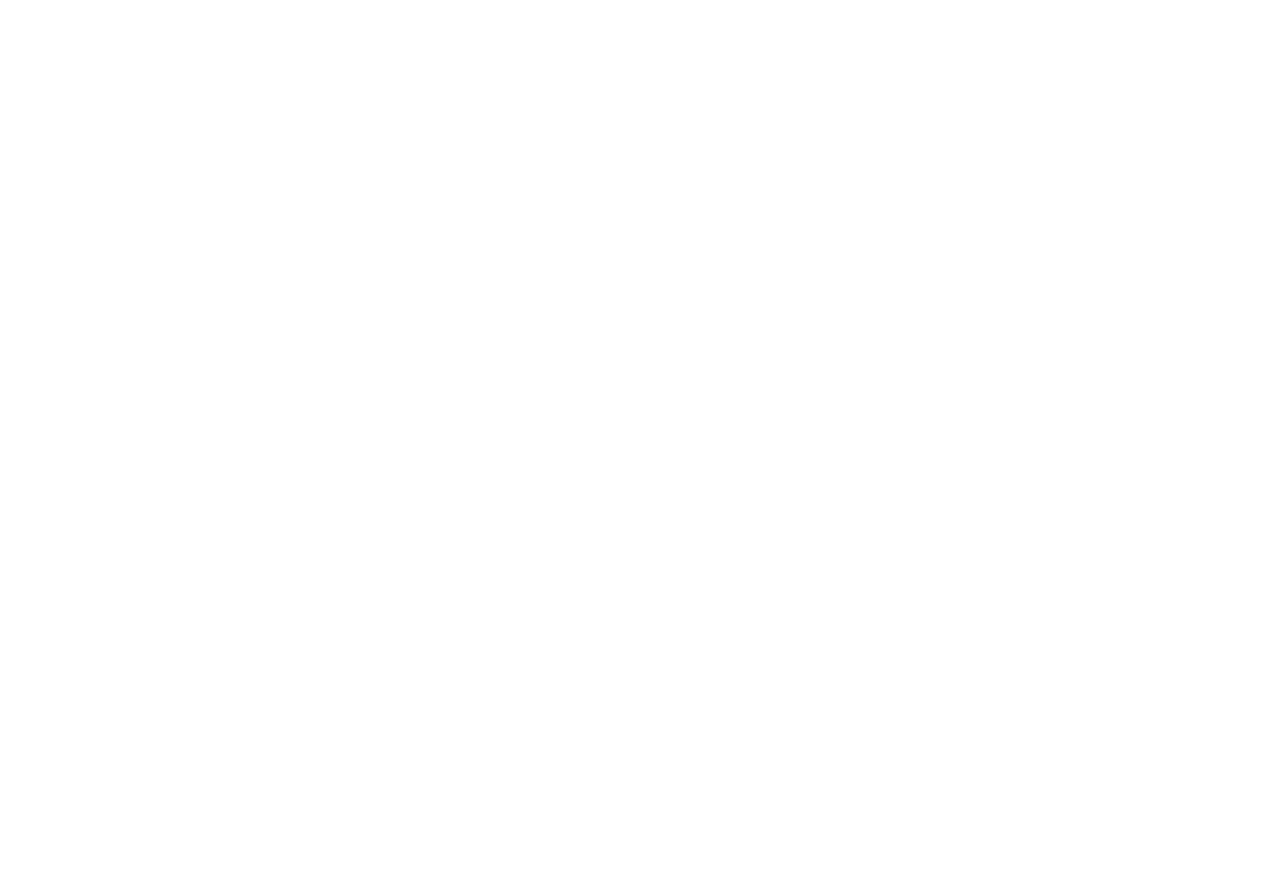
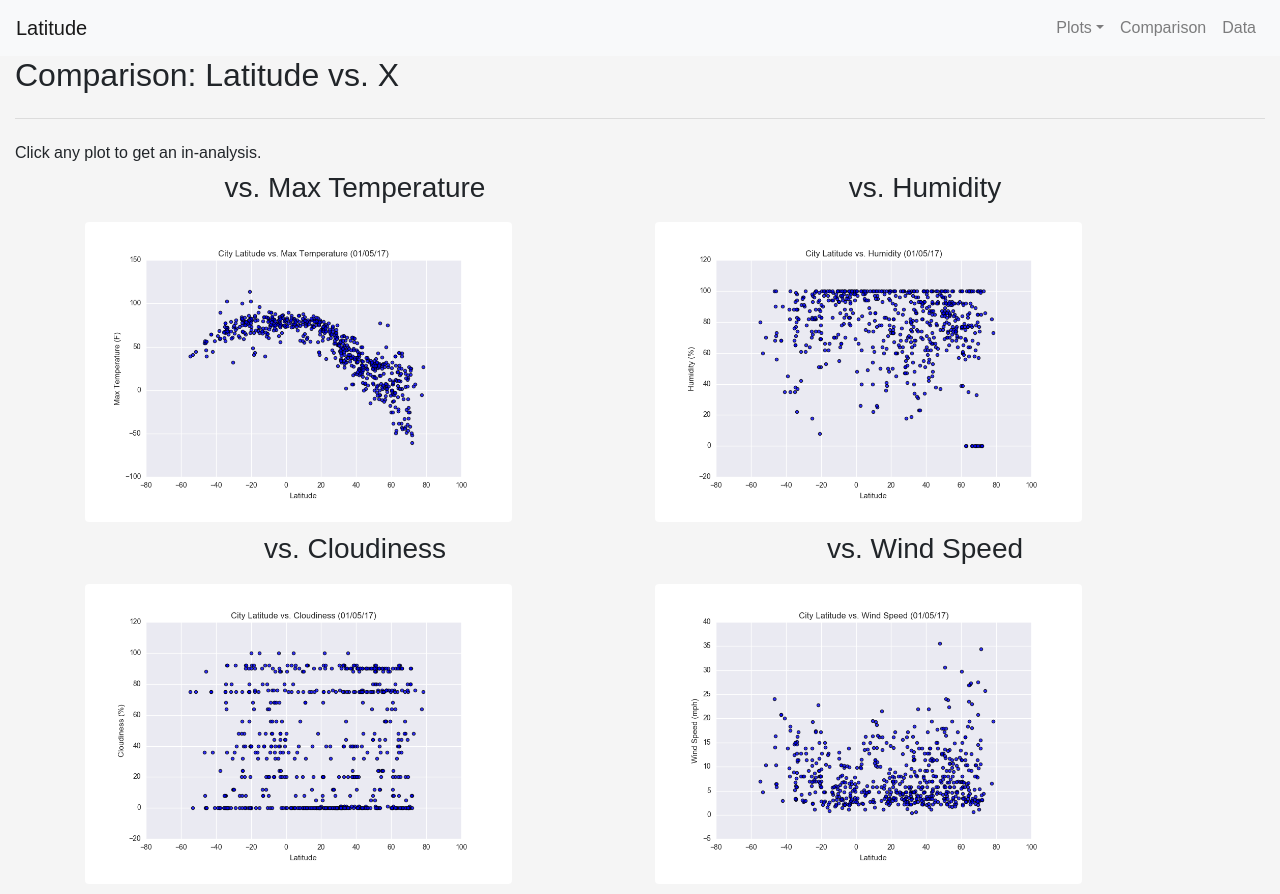
Before and after one commit to avaz7791/Web-Design-Challenge, a plain HTML site: page comparison.html in a window 1280 px wide. Before the commit the page ends 800 px from the top, so only its background shows below. Drawn offline with nearby package versions, Linux system fonts and the light colour scheme.

Commit message:
changes to  comparison page

```diff
--- a/comparison.html
+++ b/comparison.html
@@ -0,0 +1,93 @@
+<!DOCTYPE html>
+<html lang="en-us">
+
+<head>
+    <meta charset="UTF-8">
+    <title>Max Temperature</title>
+    <link rel="stylesheet" href="https://stackpath.bootstrapcdn.com/bootstrap/4.3.1/css/bootstrap.min.css" integrity="sha384-ggOyR0iXCbMQv3Xipma34MD+dH/1fQ784/j6cY/iJTQUOhcWr7x9JvoRxT2MZw1T" crossorigin="anonymous">
+    <link rel="stylesheet" href="style.css">
+
+    <script src="https://code.jquery.com/jquery-3.3.1.slim.min.js" integrity="sha384-q8i/X+965DzO0rT7abK41JStQIAqVgRVzpbzo5smXKp4YfRvH+8abtTE1Pi6jizo" crossorigin="anonymous"></script>
+    <script src="https://cdnjs.cloudflare.com/ajax/libs/popper.js/1.14.7/umd/popper.min.js" integrity="sha384-UO2eT0CpHqdSJQ6hJty5KVphtPhzWj9WO1clHTMGa3JDZwrnQq4sF86dIHNDz0W1" crossorigin="anonymous"></script>
+    <script src="https://stackpath.bootstrapcdn.com/bootstrap/4.3.1/js/bootstrap.min.js" integrity="sha384-JjSmVgyd0p3pXB1rRibZUAYoIIy6OrQ6VrjIEaFf/nJGzIxFDsf4x0xIM+B07jRM" crossorigin="anonymous"></script>
+
+</head>
+
+<body>
+
+    <nav class="navbar navbar-expand-lg navbar-fixed-top navbar-light bg-light">
+
+        <a class="navbar-brand" href="index.html">Latitude</a>
+        <button class="navbar-toggler" type="button" data-toggle="collapse"
+                data-target="#navbar_001" aria-controls="navbar_001"
+                aria-expanded="false" aria-label="Toggle navigation">
+            <span class="navbar-toggler-icon"></span>
+        </button>
+
+        <div class="collapse navbar-collapse" id="navbar_001">
+
+            <ul class="navbar-nav ml-auto">
+
+                <li class="nav-item dropdown">
+                    <a class="nav-link dropdown-toggle" href="#" id="navbarDropmenu002"
+                       data-toggle="dropdown" aria-haspopup="true" aria-expanded="false">Plots</a>
+
+                    <div class="dropdown-menu" aria-labelledby="navbarDropmenu002">
+                        <a class="dropdown-item" href="temperature.html">Temperature</a>
+                        <a class="dropdown-item" href="humidity.html">Humidity</a>
+                        <a class="dropdown-item" href="clouds.html">Cloudiness</a>
+                        <a class="dropdown-item" href="wind_speed.html">Wind Speed</a>
+                    </div>
+                </li>
+
+                <li class="nav-item">
+                    <a class="nav-link" href="comparison.html">Comparison</a>
+                </li>
+                <li class="nav-item">
+                    <a class="nav-link" href="datapage.html">Data</a>
+                </li>
+            </ul>
+        </div>
+    </nav>
+
+    <div class="content">
+        <div class="col-sm-12 col-md-12" >
+            <h2 class="text-left">Comparison: Latitude vs. X</h2>
+            <hr class="my-4">
+
+            <h6>Click any plot to get an in-analysis.</h6>
+            <div class="container">
+                <div class="row imagetiles">
+                    <div class="col-lg-6 col-sm-12">
+                        <h3 class="text-center">vs. Max Temperature</h3>
+                        <a href="temperature.html">
+                            <img src="Resources/assets/images/Fig1.png" class="rounded float-left thumbnail" alt="Latitude vs Temperature" id="comparison_img">
+                        </a>
+                    </div>
+                    <div class="col-lg-6  col-sm-12">
+                        <h3 class="text-center">vs. Humidity</h3>
+                        <a href="humidity.html">
+                            <img src="Resources/assets/images/Fig2.png" class="rounded float right thumbnail" alt="Latitude vs Humidity" id="comparison_img">
+                        </a>
+                    </div>
+                    <div class="col-lg-6 col-sm-12">
+                        <h3 class="text-center">vs. Cloudiness</h3>
+                        <a href="clouds.html">
+                            <img src="Resources/assets/images/Fig3.png" class="rounded float-left  thumbnail" alt="Latitude vs Temperature" id="comparison_img">
+                        </a>
+                    </div>
+                    <div class="col-lg-6 col-sm-12">
+                        <h3 class="text-center">vs. Wind Speed</h3>
+                        <a href="wind_speed.html">
+                            <img src="Resources/assets/images/Fig4.png" class="rounded float right  thumbnail" alt="Latitude vs Humidity" id="comparison_img">
+                        </a>
+                    </div>
+                </div>
+            </div>
+        </div>
+    </div>
+
+
+ </body>
+
+</html>
--- a/style.css
+++ b/style.css
@@ -1,5 +1,5 @@
 body {
-    background: lightgray;
+    background: whitesmoke;
     font-family: sans-serif;
     font-size: 1.2;
 
@@ -29,8 +29,17 @@ body {
     background: white;
 }
 
+#comparison_img {
+    height:300px;
+    padding: 10px;
+    margin-top: 10px;
+    margin-bottom: 10px;
+    color: darkslategray;
+    background: white;
+}
+
 #box_left {
-    height: 750px;
+    height: 800px;
     padding: 20px;
     margin-top: 30px;
     margin-bottom: 40px;
```
Also changed, not shown: index.html (+0 -6 lines).
